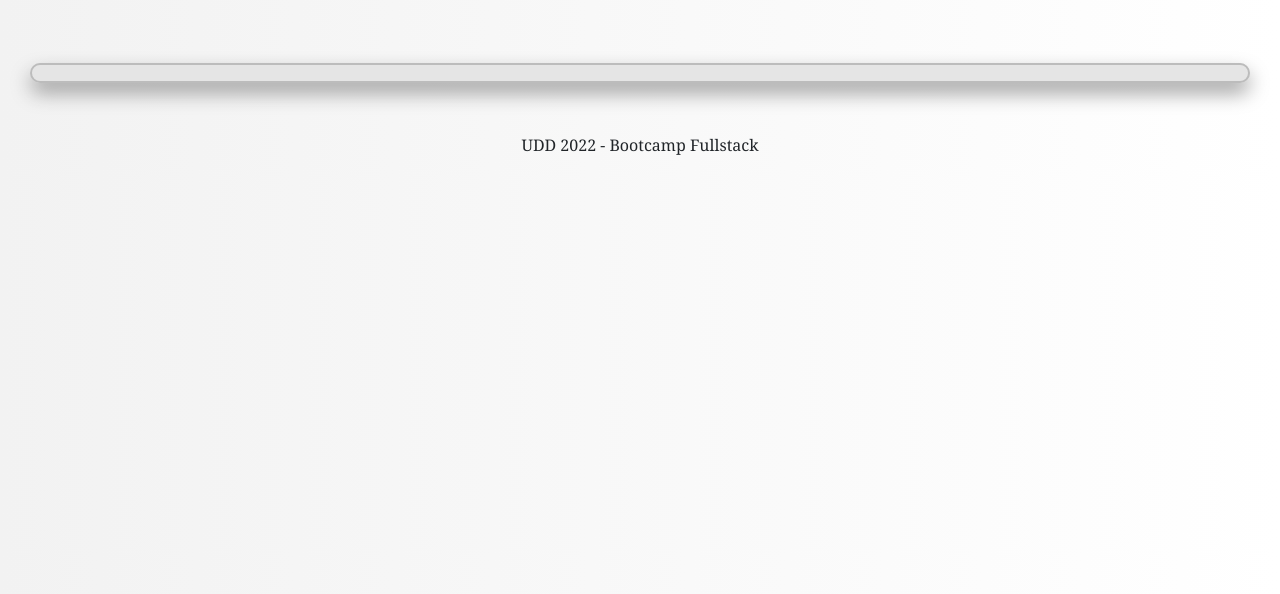
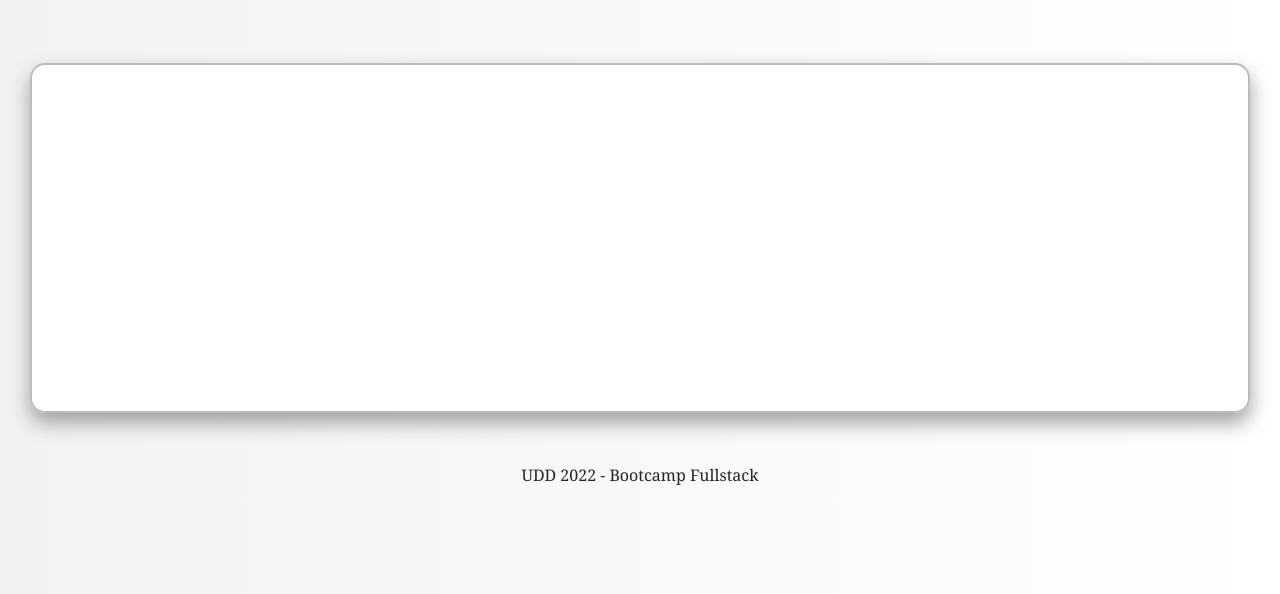
Before and after one commit to guitarAlgorithman/proyecto_3_dashboard, a website: page index.html in a window 1280 px wide. Shown: the part 206-800 px from the top of the page. Drawn offline with nearby package versions, Linux system fonts and the light colour scheme.

Commit message:
styles 2.0

```diff
--- a/index.css
+++ b/index.css
@@ -22,11 +22,11 @@ body{
 }
 
 .conteiner-fluid{
+    height: 350px;
     margin: 50px 30px;
     padding: 10px;
-    background-color: #e5e5e5;
+    background-color: #ffffff;
     border-radius: 15px;
     box-shadow: 0 10px 20px #a0a0a0,
                 0 0 0 2px #bcbcbc inset;
-
 }
```
